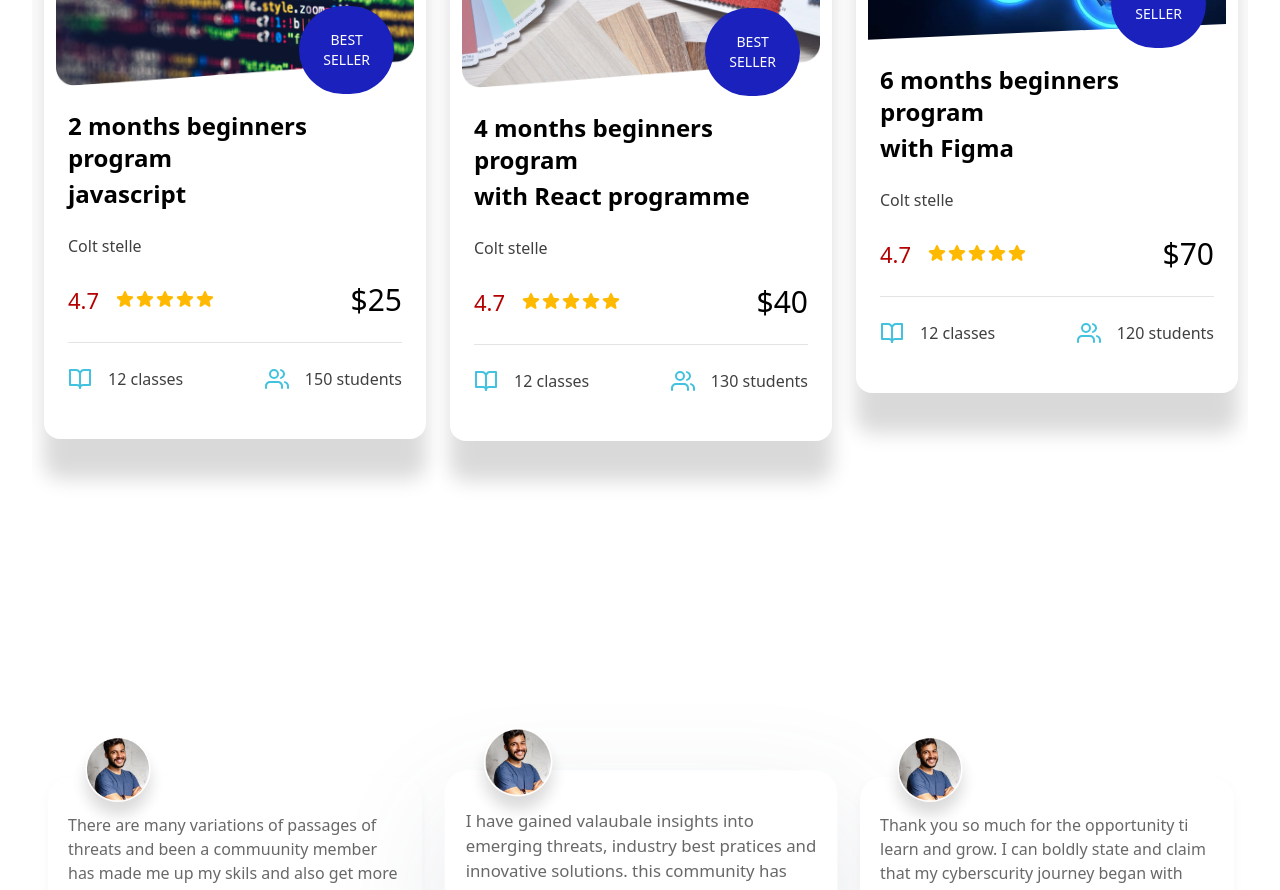
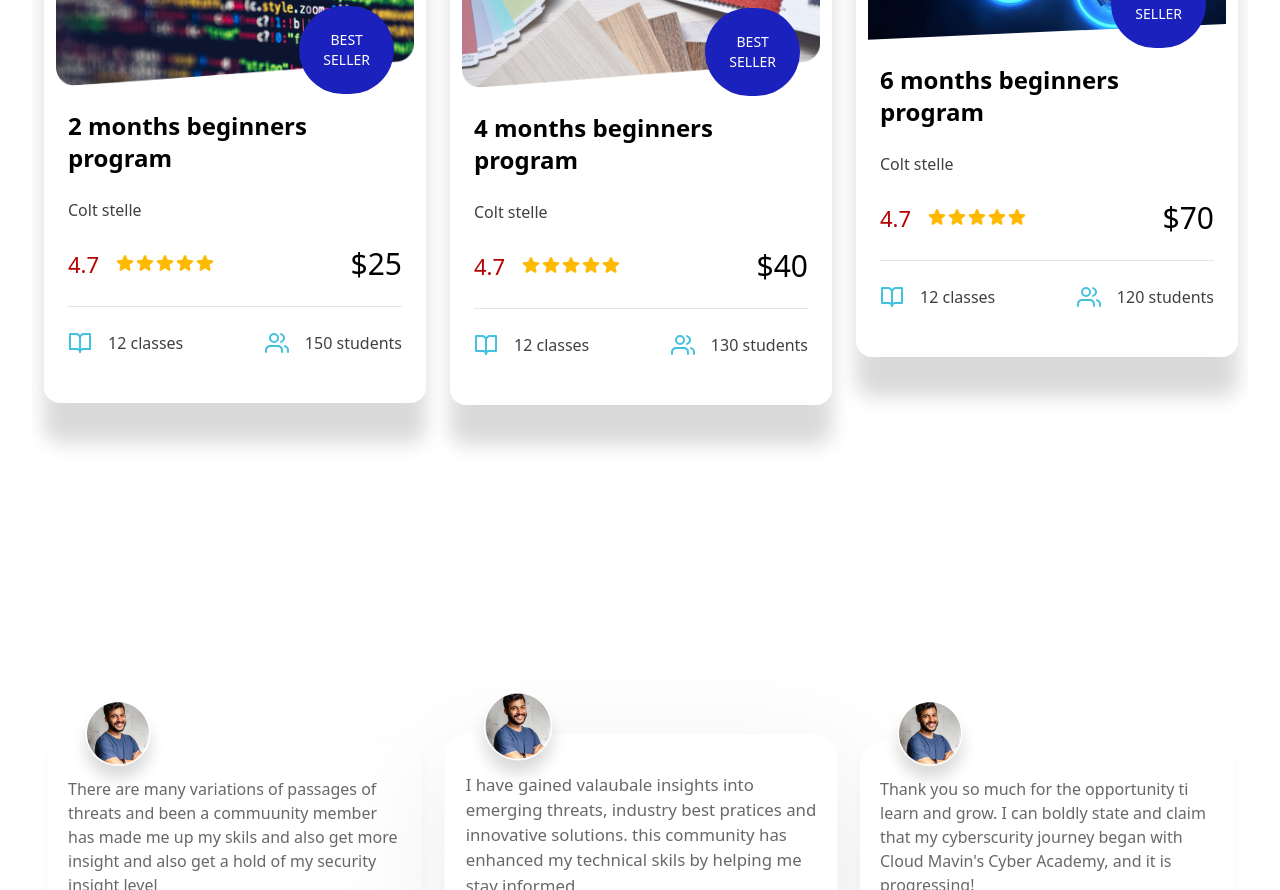
Before and after one commit to incredible-phoenix246/cloud, a Next.js app: page / in a window 1280 px wide. Shown: the part 1220-2110 px from the top of the page. Built offline with nearby package versions, Linux system fonts and the light colour scheme.

Commit message:
Update index.tsx

```diff
--- a/src/app/components/Courses/index.tsx
+++ b/src/app/components/Courses/index.tsx
@@ -157,9 +157,9 @@ export default class MultipleItems extends Component {
                     <h4 className="text-2xl font-bold pt-6 text-black">
                       {items.heading}
                     </h4>
-                    <h4 className="text-2xl font-bold pt-1 text-black">
+                    {/*<h4 className="text-2xl font-bold pt-1 text-black">
                       {items.heading2}
-                    </h4>
+                    </h4>*/}
 
                     <div>
                       <h3 className="text-base font-normal pt-6 opacity-75">
```
